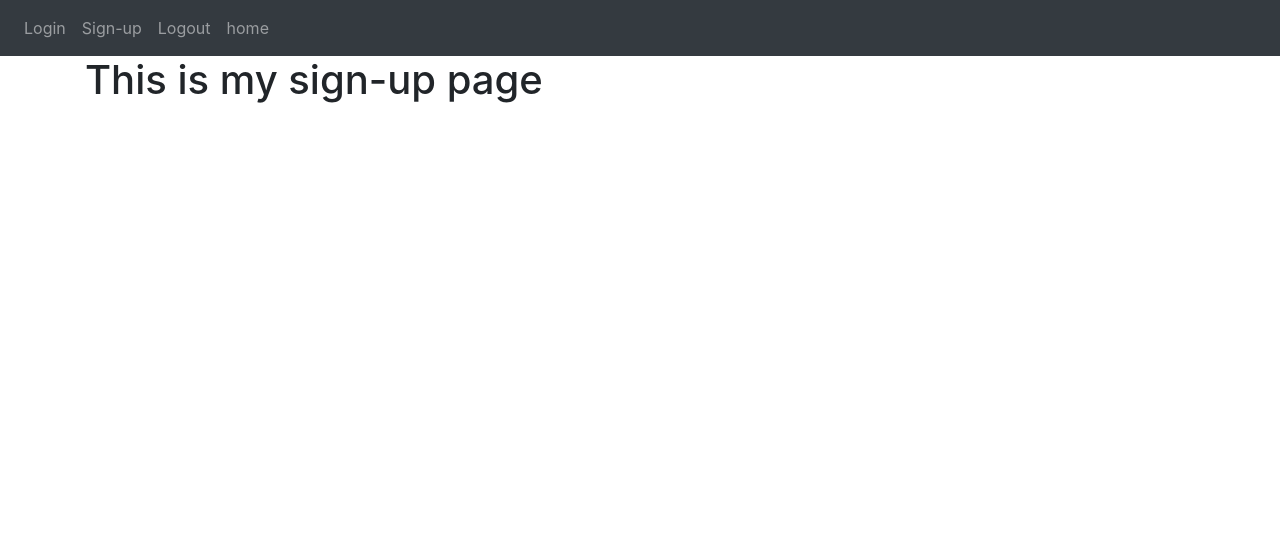
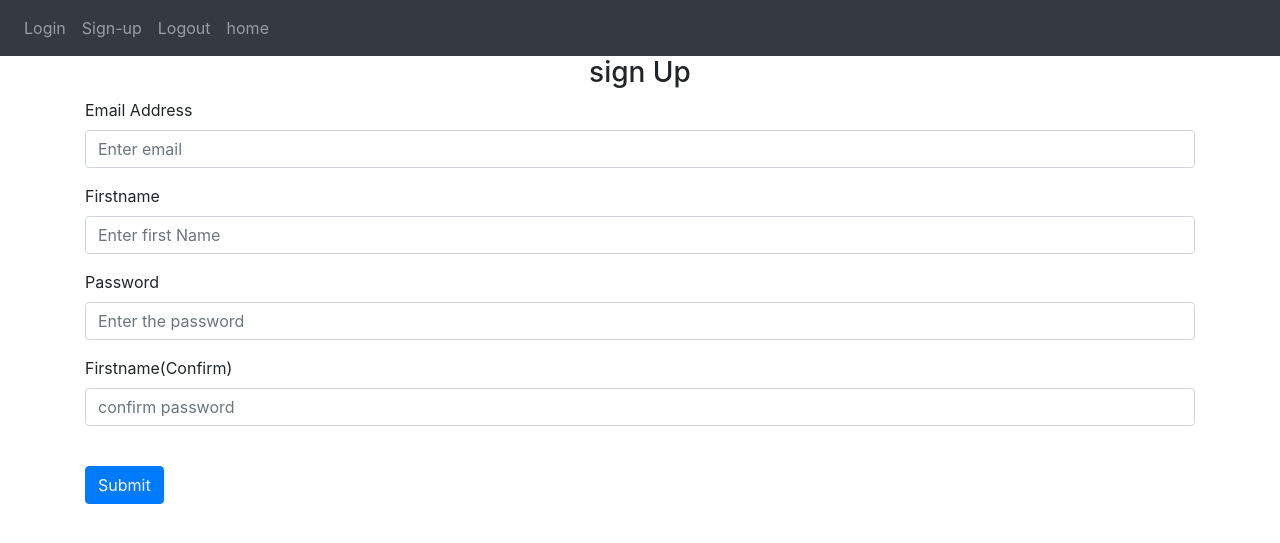
Before and after one commit to janesh-kiddev/Notes, a Flask app: template website/templates/signup.html in a window 1280 px wide. Shown: the top 543 px of the page. Run offline with Flask 3, Linux system fonts and the light colour scheme; the template is opened without the code that fills it, so the values that code supplies are empty; some libraries are stand-ins or nearby versions.

Commit message:
commit changes

```diff
--- a/website/auth.py
+++ b/website/auth.py
@@ -4,12 +4,12 @@ auth = Blueprint('auth',__name__)
 
 @auth.route("/login")
 def login():
-    return render_template("login.html")
+    return render_template("login.html",boolean=False)
 
 @auth.route('/logout')
 def logout():
     return "<p>logout</p>"
 
-@auth.route('/sign-up')
+@auth.route('/signup')
 def sign_up():
     return render_template("signup.html")
--- a/website/templates/signup.html
+++ b/website/templates/signup.html
@@ -1,5 +1,50 @@
 {% extends "base.html" %}
 {% block title %} Sign-up {% endblock %}
 {% block content %}
-<h1>This is my sign-up page</h1>
+<form method ="POST">
+    <h3 align="center">sign Up</h3>
+    <div class="form-group">
+        <label for="email">Email Address</label>
+        <input
+            type="email"
+            class="form-control"
+            id="email"
+            name="email"
+            placeholder="Enter email"
+        />
+    </div>
+    <div class="form-group">
+        <label for="first-name">Firstname</label>
+        <input
+            type="text"
+            class="form-control"
+            id="firstName"
+            name="firstName"
+            placeholder="Enter first Name"
+        />
+    </div>
+    <div class="form-group">
+        <label for="password1">Password</label>
+        <input
+            type="password"
+            class="form-control"
+            id="password1"
+            name="password1"
+            placeholder="Enter the password"
+        />
+    </div>
+    <div class="form-group">
+        <label for="password2">Firstname(Confirm)</label>
+        <input
+            type="password"
+            class="form-control"
+            id="password2"
+            name="password2"
+            placeholder="confirm password"
+        />
+    </div>
+    <br />
+    <button type="button" class="btn btn-primary">Submit</button>
+</form>
+
 {% endblock %}
```
Also changed, not shown: website/templates/login.html (+6 -1 lines).
